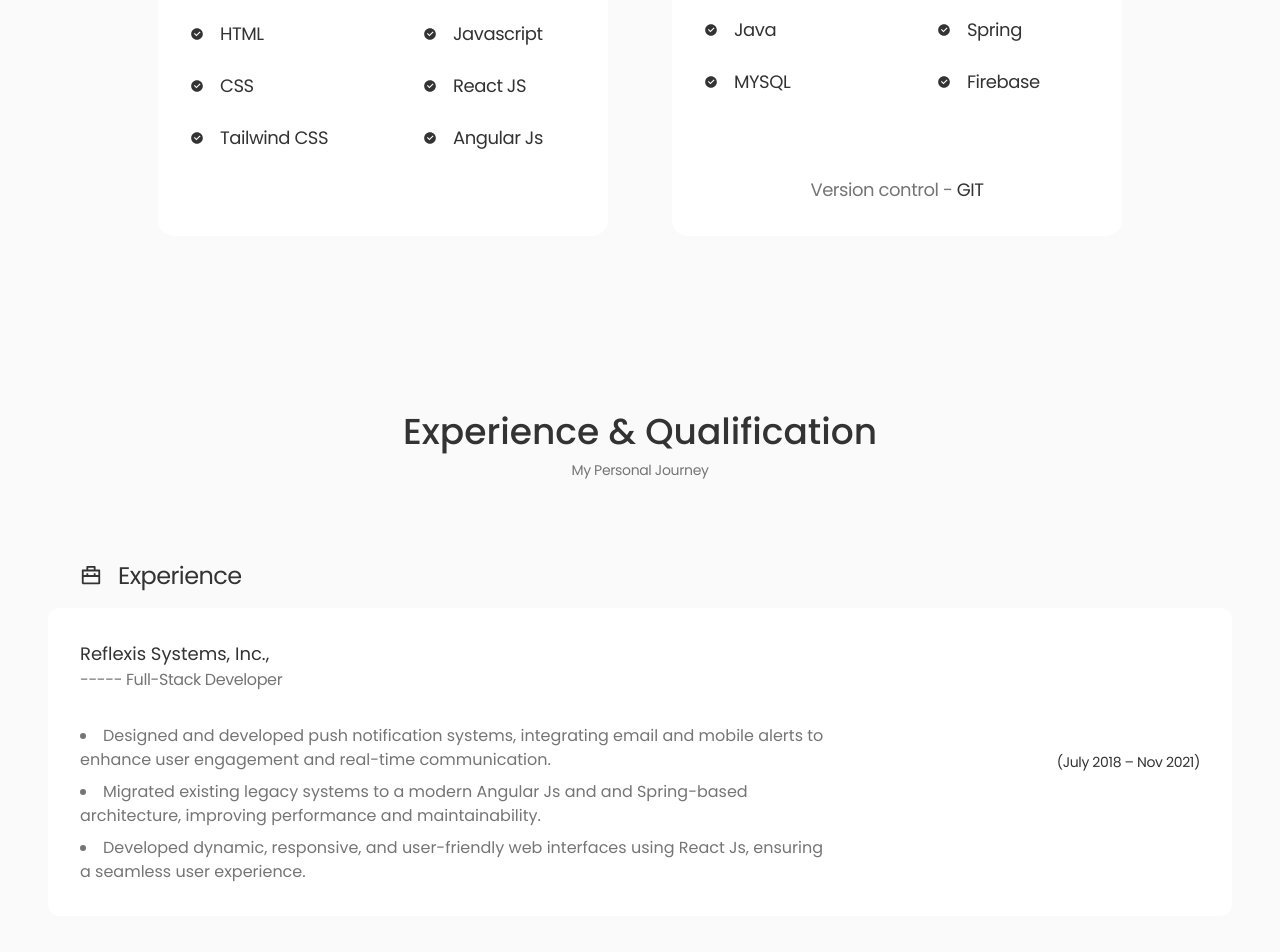
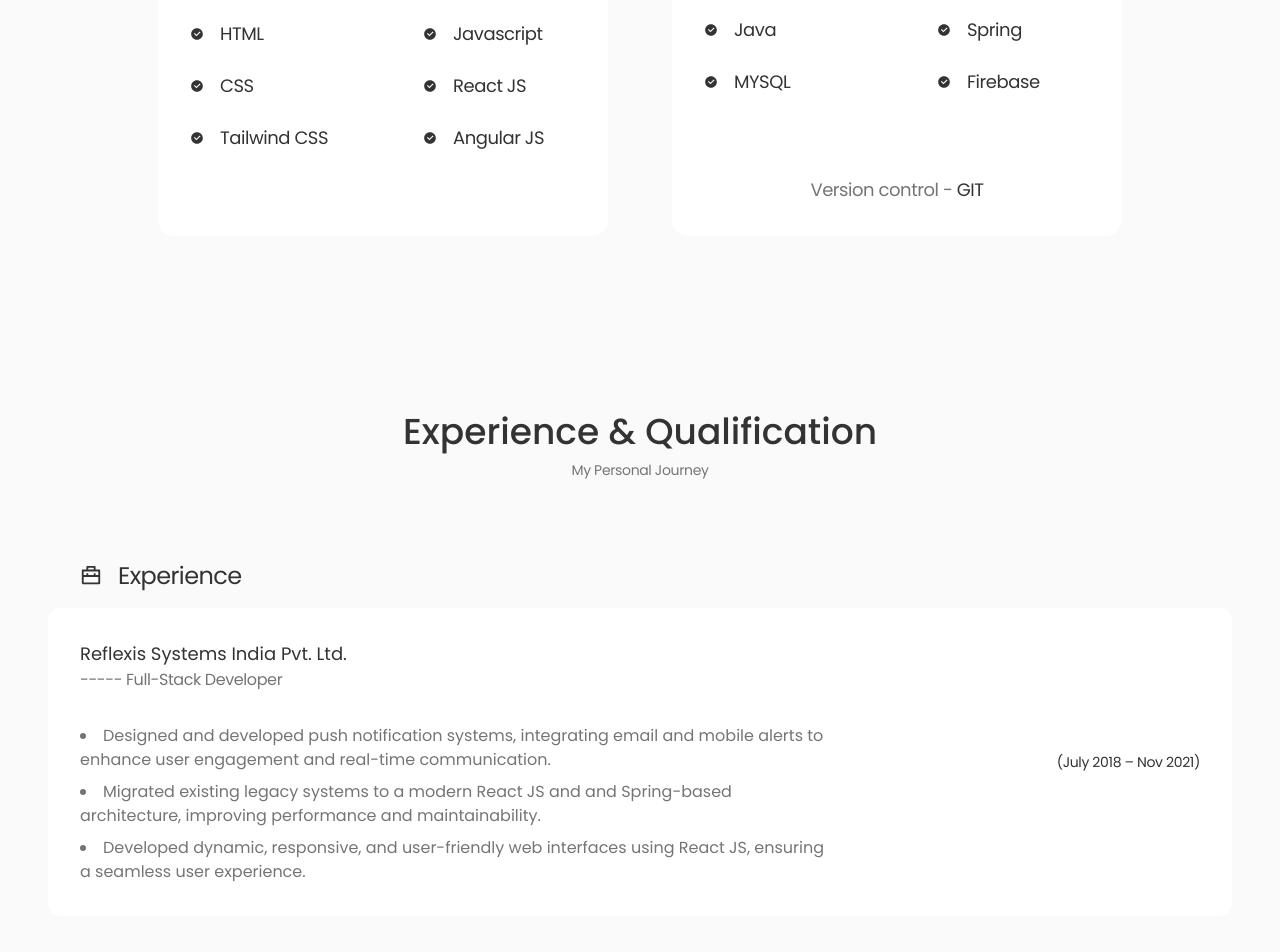
Before and after one commit to pranavprakash23/Porfolio, a React (Vite) app: page / in a window 1280 px wide. Shown: the part 2020-2972 px from the top of the page. Built offline with nearby package versions, Linux system fonts and the light colour scheme.

Commit message:
Some UI fixes

```diff
--- a/src/components/Qualification.jsx
+++ b/src/components/Qualification.jsx
@@ -19,16 +19,16 @@ const Qualification = () => {
 
                 <div className="bg-container-color flex flex-row justify-between items-center rounded-xl p-8 w-full gap-4">
                     <div className='flex flex-col gap-4 w-full md:w-2/3'>
-                        <div className='text-title-color text-lg'>Reflexis Systems, Inc., <p className='text-text-color text-base'>----- Full-Stack Developer</p></div>
+                        <div className='text-title-color text-lg'>Reflexis Systems India Pvt. Ltd. <p className='text-text-color text-base'>----- Full-Stack Developer</p></div>
 
                         <p className='md:hidden text-title-color text-sm '>(July 2018 – Nov 2021)</p>
 
                         <div className='flex flex-col gap-2 mt-4 '>
                             <li>Designed and developed push notification systems, integrating email and mobile
                             alerts to enhance user engagement and real-time communication.</li>
-                            <li>Migrated existing legacy systems to a modern Angular Js and and Spring-based
+                            <li>Migrated existing legacy systems to a modern React JS and and Spring-based
                             architecture, improving performance and maintainability.</li>
-                            <li>Developed dynamic, responsive, and user-friendly web interfaces using React Js,
+                            <li>Developed dynamic, responsive, and user-friendly web interfaces using React JS,
                             ensuring a seamless user experience.</li>
                         </div>
 
--- a/src/components/Skills.jsx
+++ b/src/components/Skills.jsx
@@ -42,7 +42,7 @@ const Skills = () => {
 
                             <div className='flex flex-row gap-4 justify-center items-center'>
                                 <p><RiCheckboxCircleFill size={14}/></p>
-                                <p className='text-sm md:text-lg'>Angular Js</p>
+                                <p className='text-sm md:text-lg'>Angular JS</p>
                             </div>
                         </div>
                     </div>
```
